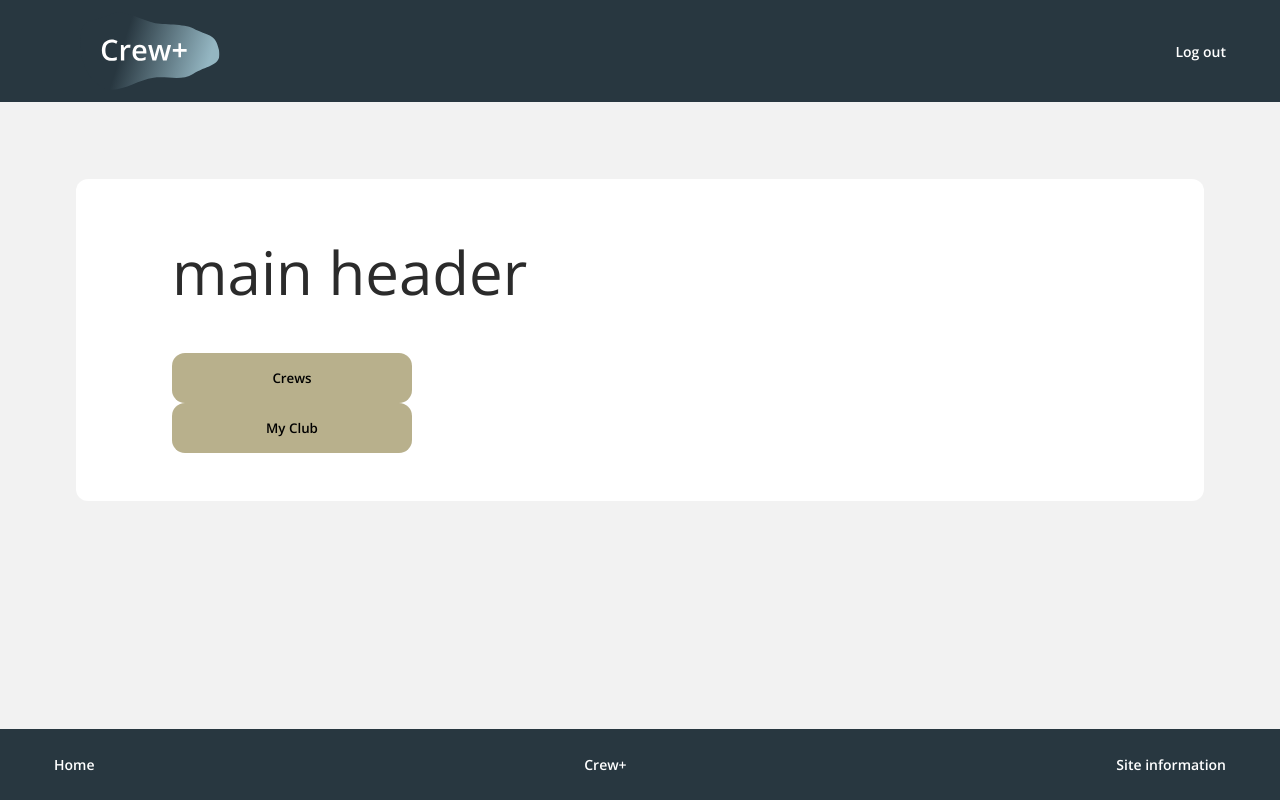
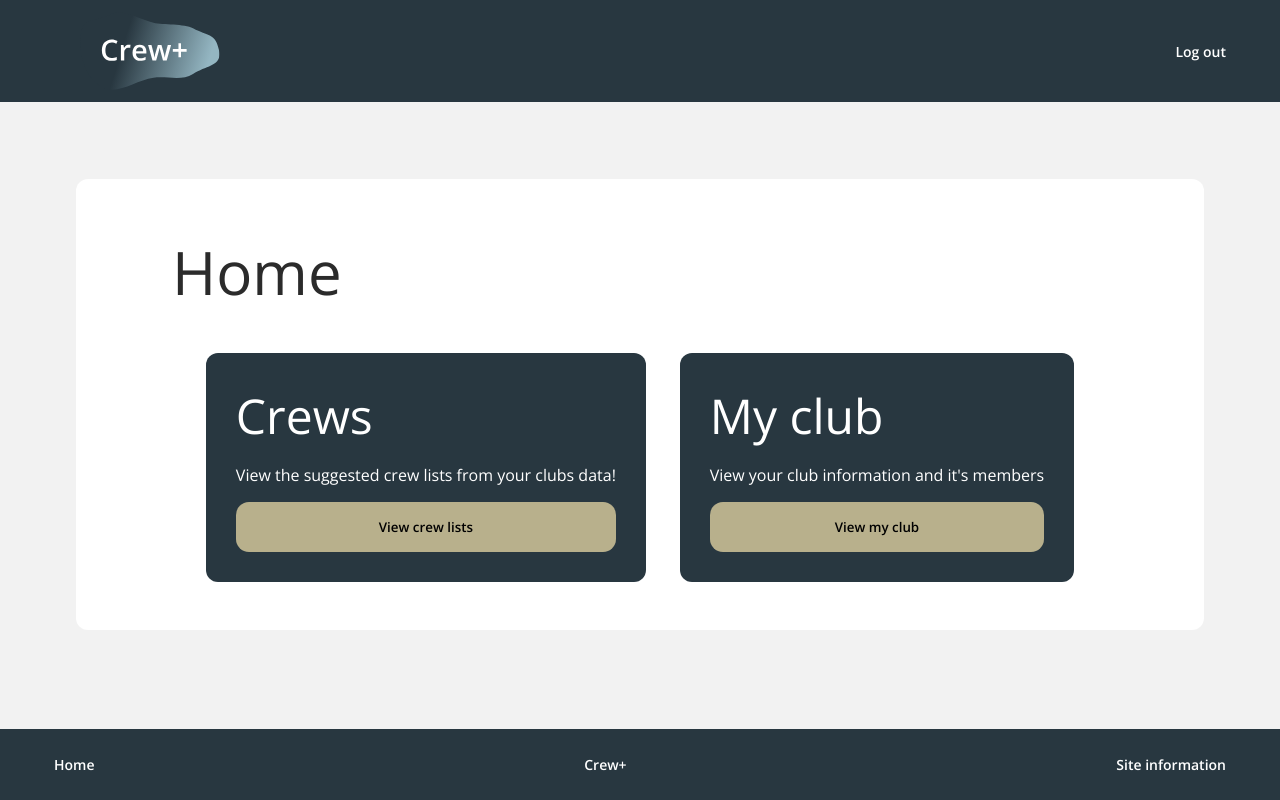
Before and after one commit to ConaillHyndman/crew, a React (Create React App) app: page / in a window 1280 px wide. Built offline with nearby package versions, Linux system fonts and the light colour scheme.

Commit message:
Fixing homepage

```diff
--- a/src/Pages/Home.css
+++ b/src/Pages/Home.css
@@ -0,0 +1,18 @@
+.cards-container {
+    display: flex;
+    justify-content: space-evenly;
+}
+
+.homepage-cards{
+    background-color: var(--background);
+    border-radius: 12px;
+    padding: 30px;
+    color: white;
+    display: flex;
+    justify-content: center;
+    flex-direction: column;
+}
+
+.card-header {
+    margin: 0;
+}
--- a/src/Pages/Home.js
+++ b/src/Pages/Home.js
@@ -2,6 +2,7 @@ import React, { Component } from 'react';
 import Header from '../Components/Header';
 import Footer from '../Components/Footer';
 import PrimaryButton from '../Components/PrimaryButton';
+import "./Home.css"
 
 const onCrewListButtonClick = () => {
     const link = "/crew-lists";
@@ -19,15 +20,25 @@ class Home extends Component {
             <>
                 <Header />
                 <div className='home-content-container'>
-                    <h1 className='h2'>main header</h1>
+                    <h1 className='h2'>Home</h1>
+                    <div className='cards-container'>
+                        <div className="homepage-cards">
+                            <p className='h3 card-header'>Crews</p>
+                            <p>View the suggested crew lists from your clubs data!</p>
                             <PrimaryButton
-                    text="Crews"
+                                text="View crew lists"
                                 onClick={onCrewListButtonClick}
                             />
+                        </div>
+                        <div className="homepage-cards">
+                            <p className='h3 card-header'>My club</p>
+                            <p>View your club information and it's members</p>
                             <PrimaryButton
-                    text="My Club"
+                                text="View my club"
                                 onClick={onMyClubButtonClick}
                             />
+                        </div>
+                    </div>
                 </div>
                 <Footer />
             </>
```
Lines whose indentation alone changed are shown as unchanged.
